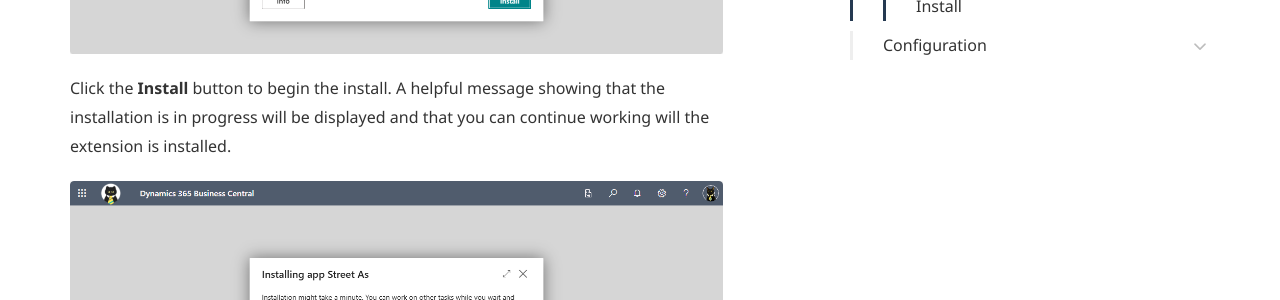
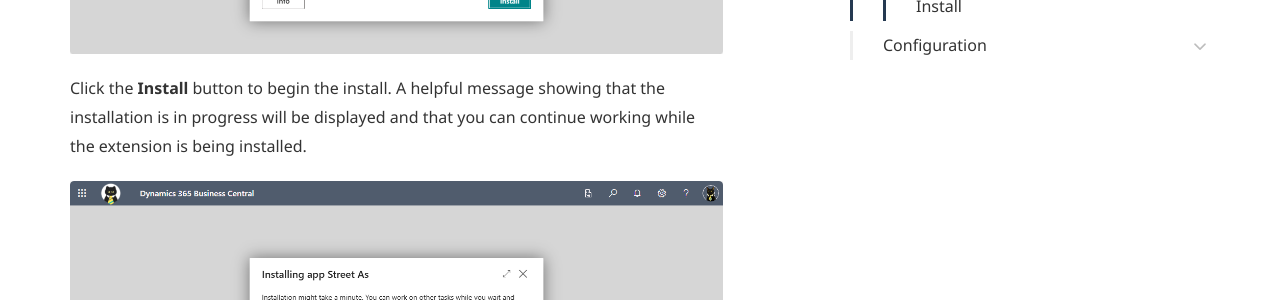
Before and after one commit to BCAppsLimited/StreetAs, a Jekyll site: the page built from getting-started.md, in a window 1280 px wide and 900 px high, scrolled down 7551 px. Shown: the part 183-483 px from the top of the window. Built offline with Jekyll 4.4.1, drawn with Linux system fonts in a browser that asks for light colours; some web fonts are replaced.

Commit message:
Update getting-started.md
will the extension is installed.

```diff
--- a/getting-started.md
+++ b/getting-started.md
@@ -105,7 +105,7 @@ If you wish to purchase more licenses in future for this product, you can do so
 
 ![Image showing the Business Central Extension Installation page.](/screenshots/gettingstarted/StreetAsGettingStartedInstallWarning.png)
 
-Click the **Install** button to begin the install. A helpful message showing that the installation is in progress will be displayed and that you can continue working will the extension is installed.
+Click the **Install** button to begin the install. A helpful message showing that the installation is in progress will be displayed and that you can continue working while the extension is being installed.
 
 ![Image showing the Business Central extension is installing message page.](/screenshots/gettingstarted/StreetAsGettingStartedInstalling.png)
 
```
